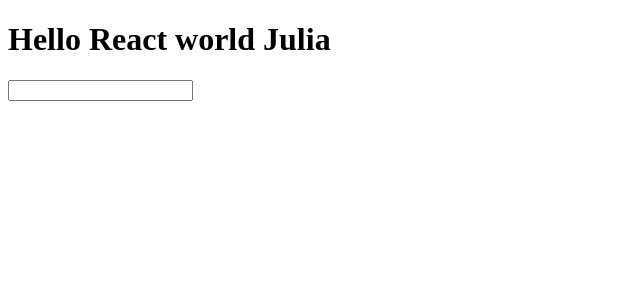
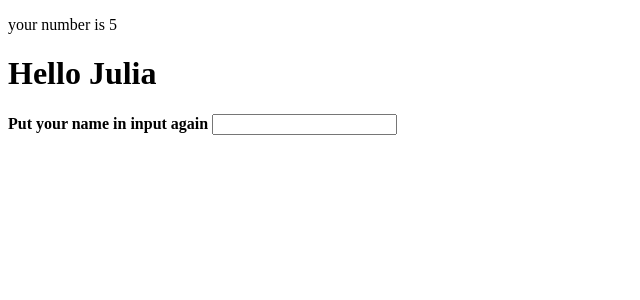
Before and after one commit to julia-dizhak/movie-app, a React (Create React App) app in the folder my-app/: page / in a window 1280 px wide. Shown: the top 300 px of the page, without its empty margins (0-640 px from the left). Built offline with nearby package versions, Linux system fonts and the light colour scheme.

Commit message:
lesson 3,4: render method, set properties by propTypes, defaultProps

```diff
--- a/my-app/src/App.js
+++ b/my-app/src/App.js
@@ -1,4 +1,5 @@
 import React from 'react';
+import PropTypes from 'prop-types';
 
 // create component by es6 class Component
 class App extends React.Component {
@@ -19,17 +20,33 @@ class App extends React.Component {
     }
 
     render() {
-        return <div>
-            <h1 className="test">Hello React world { this.state.name }</h1>
-            <input type="text" onChange={ this.setNewName.bind(this) } />
-        </div>
+        let text = this.props.text,
+            number = this.props.number;
+        return (
+            <div>
+                <p>{ text } is { number }</p>
+                <h1 className="test">Hello { this.state.name }</h1>
+                <b>Put your name in input again </b>
+                <input type="text" onChange={ this.setNewName.bind(this) } />
+            </div>
+        )
 
         // JSX get compiled by js :
-        //return React.createElement('h1', null, 'Hello');
+        // return React.createElement('h1', null, 'Hello');
     }
 }
 
 // stateless function component
 //const App = () => <h1>Hello stateless Julia</h1>
 
+App.propTypes = {
+    text: PropTypes.string,
+    number: PropTypes.number.isRequired
+};
+
+App.defaultProps = {
+    text: "this is default text"
+};
+
+
 export default App;
--- a/my-app/src/index.js
+++ b/my-app/src/index.js
@@ -3,6 +3,6 @@ import ReactDOM from 'react-dom';
 import App from './App';
 
 ReactDOM.render(
-    <App />,
+    <App number={5} text="your number " />,
     document.getElementById('root')
 );
```
Also changed, not shown: 1 other file (tests, documents, lock files or other folders).
